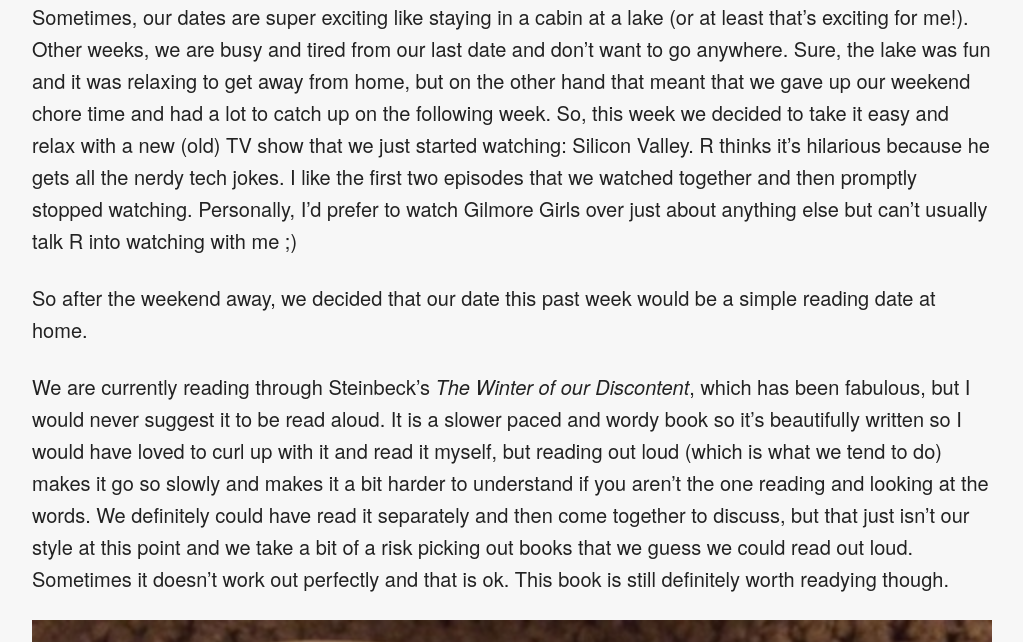
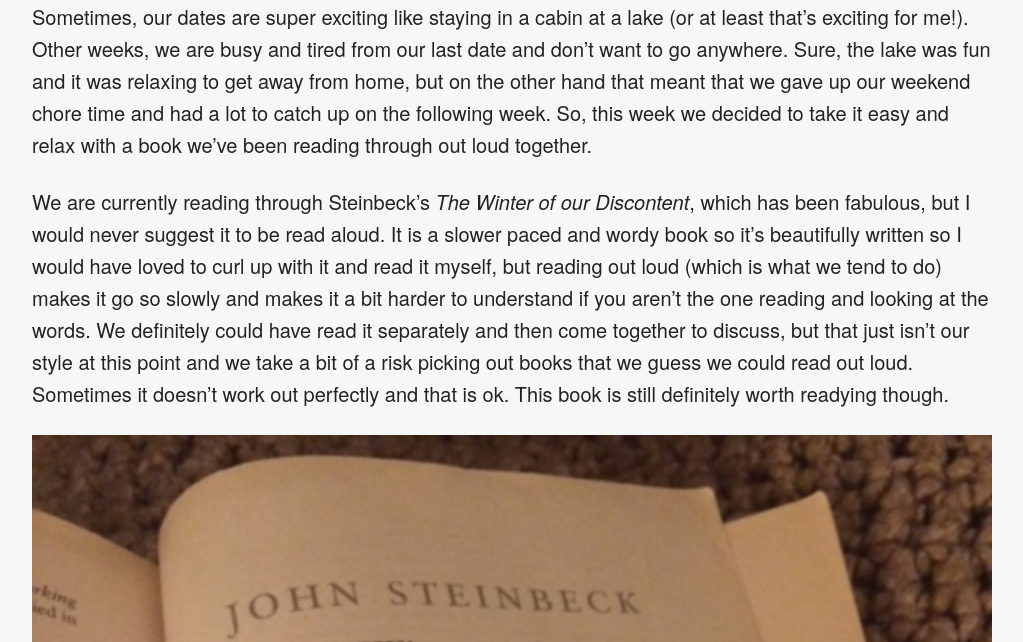
Before and after one commit to RubenSandwich/EdibleEms, a Jekyll site: the page built from _posts/2017-04-18-weekly-dates:-around-the-lake.md, in a window 1280 px wide and 900 px high, scrolled down 2138 px, cut to the strip 258-900 px from the top of the window. Shown: the whole strip, without its empty margins (128-1151 px from the left). Built offline with Jekyll 4.4.1, drawn with Linux system fonts in a browser that asks for light colours; comment, search, counter and statistics services are not loaded.

Commit message:
Update 2017-04-18-weekly-dates:-around-the-lake.md

```diff
--- a/_posts/2017-04-18-weekly-dates:-around-the-lake.md
+++ b/_posts/2017-04-18-weekly-dates:-around-the-lake.md
@@ -30,9 +30,8 @@
 
 
 
-Sometimes, our dates are super exciting like staying in a cabin at a lake (or at least that's exciting for me!). Other weeks, we are busy and tired from our last date and don't want to go anywhere. Sure, the lake was fun and it was relaxing to get away from home, but on the other hand that meant that we gave up our weekend chore time and had a lot to catch up on the following week. So, this week we decided to take it easy and relax with a new (old) TV show that we just started watching: Silicon Valley. R thinks it's hilarious because he gets all the nerdy tech jokes. I like the first two episodes that we watched together and then promptly stopped watching. Personally, I'd prefer to watch Gilmore Girls over just about anything else but can't usually talk R into watching with me ;)
+Sometimes, our dates are super exciting like staying in a cabin at a lake (or at least that's exciting for me!). Other weeks, we are busy and tired from our last date and don't want to go anywhere. Sure, the lake was fun and it was relaxing to get away from home, but on the other hand that meant that we gave up our weekend chore time and had a lot to catch up on the following week. So, this week we decided to take it easy and relax with a book we've been reading through out loud together.
 
-So after the weekend away, we decided that our date this past week would be a simple reading date at home.
 
 We are currently reading through Steinbeck’s *The Winter of our Discontent*, which has been fabulous, but I would never suggest it to be read aloud. It is a slower paced and wordy book so it’s beautifully written so I would have loved to curl up with it and read it myself, but reading out loud (which is what we tend to do) makes it go so slowly and makes it a bit harder to understand if you aren’t the one reading and looking at the words. We definitely could have read it separately and then come together to discuss, but that just isn’t our style at this point and we take a bit of a risk picking out books that we guess we could read out loud. Sometimes it doesn’t work out perfectly and that is ok. This book is still definitely worth readying though.
 
```
